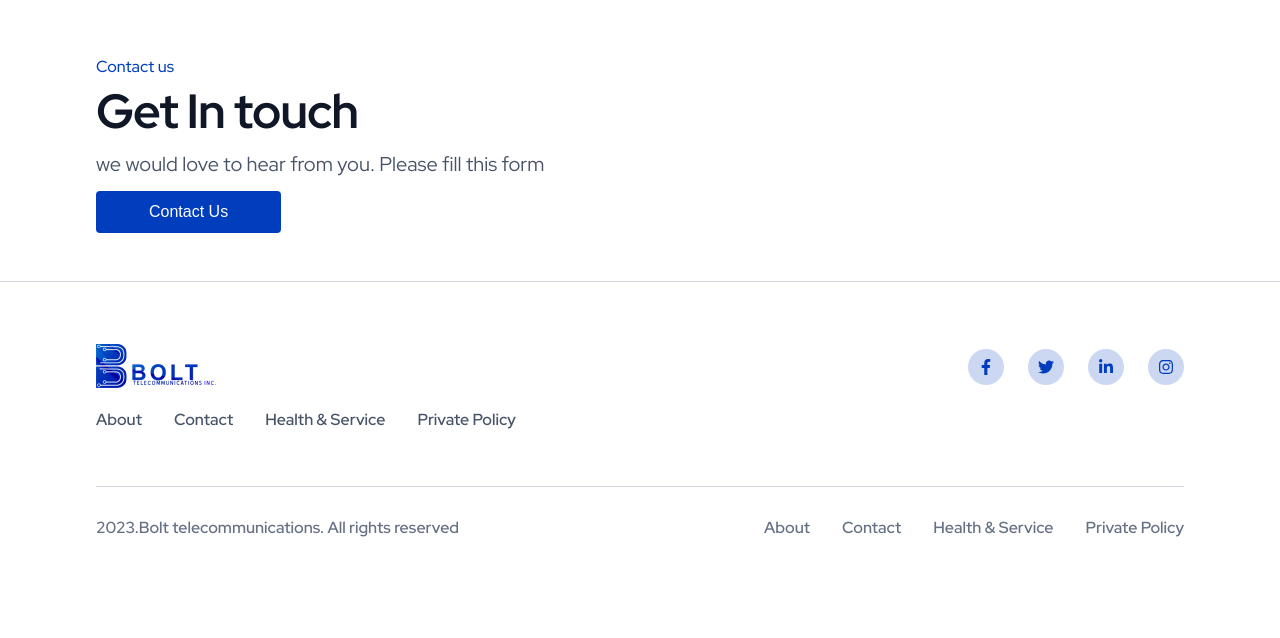
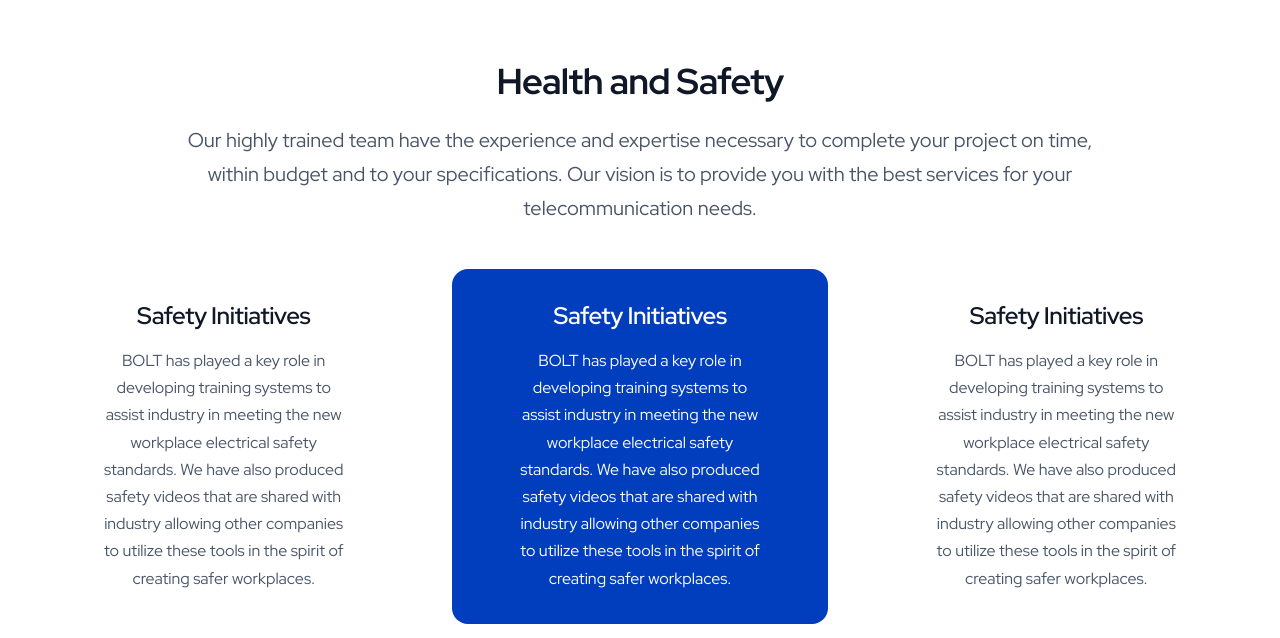
Before and after one commit to techiesodiq/bolt-v2, a React (Create React App) app: page / in a window 1280 px wide. Shown: the part 1982-2620 px from the top of the page. Before the commit the page ends 2574 px from the top, so only its background shows below. Built offline with nearby package versions, Linux system fonts and the light colour scheme.

Commit message:
home service

```diff
--- /dev/null
+++ b/src/components/homeSafety/HomeSafety.jsx
@@ -0,0 +1,96 @@
+import React from "react";
+import { SafetyContainer } from "./homesafety.style";
+import { Box, FlexBox, Paragraph, Title } from "../style/theme";
+import data from "../../data/text.json";
+
+const { title, subtitle, details1, details2, details3 } = data.home.safety;
+
+const HomeSafety = () => {
+  return (
+    <SafetyContainer>
+      <Box>
+        <Box
+          alignSelf="center"
+          gap="20px"
+          mb="44px"
+          mmb="46px"
+          width="930px"
+          mp="0 16px"
+        >
+          <Title
+            fs="36px"
+            lh="44px"
+            mfs="24px"
+            mlh="28px"
+            // style={{ textAlign: "center" }}
+          >
+            {title}
+          </Title>
+          <Paragraph
+            fs="20px"
+            lh="170%"
+            mlh="30px"
+            mfs="16px"
+            // style={{ textAlign: "center" }}
+          >
+            {subtitle}
+          </Paragraph>
+        </Box>
+        <FlexBox gap="101px">
+          <Box
+            br="16px"
+            mbr="8px"
+            gap="16px"
+            pt="32px"
+            pb="32px"
+            mp="0 16px"
+            mmb="46px"
+          >
+            <Title fw="600" fs="24px" lh="30px" mfs="20px" mlh="24px">
+              {details1.header}
+            </Title>
+            <Paragraph fs="16px" lh="170%" mfs="16px" mlh="170%">
+              {details1.description}
+            </Paragraph>
+          </Box>
+          <Box
+            br="16px"
+            mbr="8px"
+            gap="16px"
+            pr="60px"
+            pl="60px"
+            pt="32px"
+            pb="32px"
+            mp="32px 16px"
+            mmb="46px"
+            style={{ background: "#013EBD" }}
+          >
+            <Title
+              fw="600"
+              fs="24px"
+              lh="30px"
+              mfs="20px"
+              mlh="24px"
+              color="#fff"
+            >
+              {details1.header}
+            </Title>
+            <Paragraph fs="16px" lh="170%" mfs="16px" mlh="170%" color="#fff">
+              {details1.description}
+            </Paragraph>
+          </Box>
+          <Box br="16px" mbr="8px" gap="16px" pt="32px" pb="32px" mp="0 16px">
+            <Title fw="600" fs="24px" lh="30px" mfs="20px" mlh="24px">
+              {details1.header}
+            </Title>
+            <Paragraph fs="16px" lh="170%" mfs="16px" mlh="170%">
+              {details1.description}
+            </Paragraph>
+          </Box>
+        </FlexBox>
+      </Box>
+    </SafetyContainer>
+  );
+};
+
+export default HomeSafety;
--- /dev/null
+++ b/src/components/homeSafety/homesafety.style.js
@@ -0,0 +1,13 @@
+import styled from "styled-components";
+import { Container } from "../style/theme";
+
+export const SafetyContainer = styled(Container)`
+  padding-top: 96px;
+  padding-bottom: 48px;
+  text-align: center;
+
+  @media screen and (max-width: 640px) {
+    padding: 32px 0;
+    text-align: left;
+  }
+`;
--- a/src/components/style/theme.js
+++ b/src/components/style/theme.js
@@ -70,8 +70,12 @@
   flex-direction: column;
   flex-wrap: wrap;
   flex: 1;
+  gap: ${({ gap }) => (gap ? gap : 0)};
   align-self: ${({ alignSelf }) => (alignSelf ? alignSelf : "normal")};
+  border-radius: ${({ br }) => (br ? br : 0)};
+  color: ${({ color }) => (color ? color : "transparent")};
   /* align-self: sta; */
+  padding: ${({ p }) => (p ? p : 0)};
   padding-top: ${({ pt }) => (pt ? pt : 0)};
   padding-bottom: ${({ pb }) => (pb ? pb : 0)};
   padding-right: ${({ pr }) => (pr ? pr : 0)};
@@ -86,10 +90,14 @@
   max-height: ${({ height }) => (height ? height : "100%")};
 
   @media screen and (max-width: 768px) {
-    padding-top: ${({ mpt }) => (mpt ? mpt : 0)};
-    padding-bottom: ${({ mpb }) => (mpb ? mpb : 0)};
-    padding-right: ${({ mpr }) => (mpr ? mpr : 0)};
-    padding-left: ${({ mpl }) => (mpl ? mpl : 0)};
+    padding: ${({ mp }) => (mp ? mp : 0)};
+    padding-top: ${({ mpt, mp }) => (mpt ? mpt : mp ? mp : 0)};
+    padding-bottom: ${({ mpb, mp }) => (mpb ? mpb : mp ? mp : 0)};
+    padding-right: ${({ mpr, mp }) => (mpr ? mpr : mp ? mp : 0)};
+    padding-left: ${({ mpl, mp }) => (mpl ? mpl : mp ? mp : 0)};
+
+    border-radius: ${({ mbr }) => (mbr ? mbr : 0)};
+    gap: ${({ gap }) => (gap ? gap : 0)};
 
     margin-top: ${({ mmt }) => (mmt ? mmt : 0)};
     margin-bottom: ${({ mmb }) => (mmb ? mmb : 0)};
@@ -104,6 +112,7 @@
   flex-direction: ${({ direction }) => (direction ? direction : "row")};
   flex-wrap: wrap;
   flex: 1 1 50%;
+  padding: ${({ p }) => (p ? p : 0)};
   padding-top: ${({ pt }) => (pt ? pt : 0)};
   padding-bottom: ${({ pb }) => (pb ? pb : 0)};
   padding-right: ${({ pr }) => (pr ? pr : 0)};
@@ -146,7 +155,7 @@
   font-size: ${({ fs }) => (fs ? fs : "48px")};
   line-height: ${({ lh }) => (lh ? lh : "72px")};
   letter-spacing: -0.02em;
-  color: #101828;
+  color: ${({ color }) => (color ? color : "#101828")};
 
   @media screen and (max-width: 768px) {
     font-weight: ${({ mfw }) => (mfw ? mfw : "600")};
--- a/src/pages/Home.jsx
+++ b/src/pages/Home.jsx
@@ -4,6 +4,7 @@
 import { PageContainer } from "../components/style/theme";
 import Touch from "../components/touch/Touch";
 import Service from "../components/service/Service";
+import HomeSafety from "../components/homeSafety/HomeSafety";
 
 const Home = () => {
   return (
@@ -11,6 +12,7 @@
       <Hero />
       <Counter />
       <Service />
+      <HomeSafety />
       <Touch />
     </PageContainer>
   );
```
